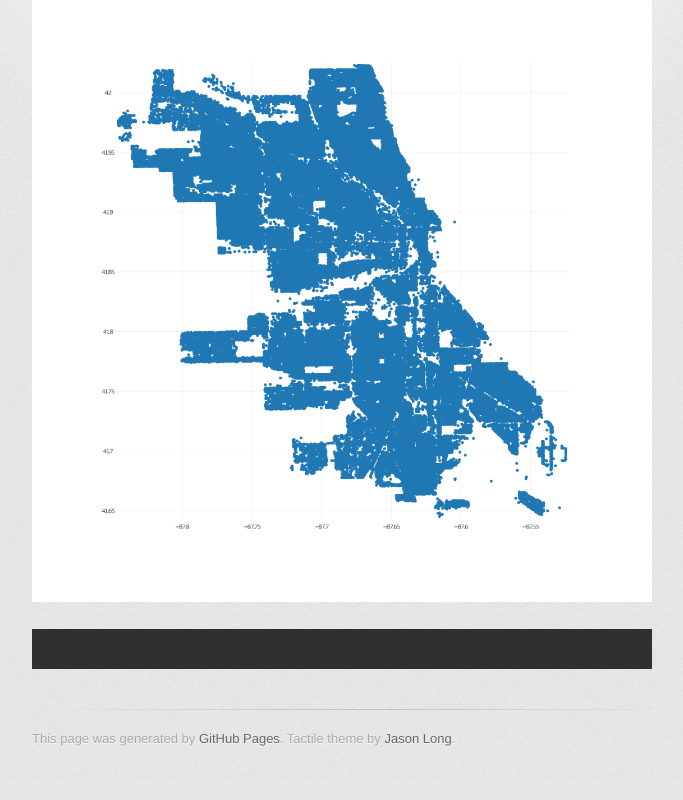
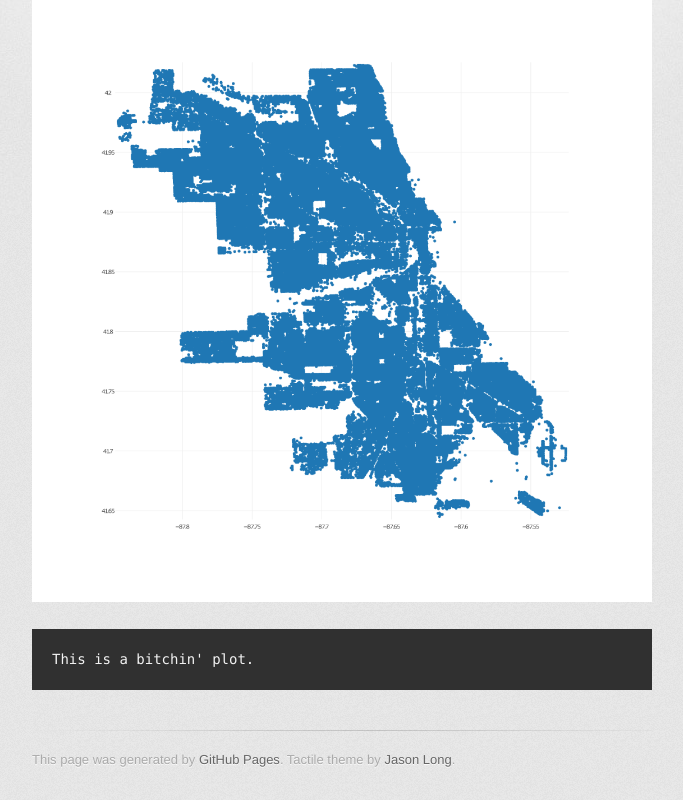
Before and after one commit to red-bin/chicago_parking_tickets, a plain HTML site: page index.html in a window 1280 px wide. Shown: the part 360-1160 px from the top of the page, without its empty margins (298-981 px from the left). Before the commit the page ends 1139 px from the top, so only its background shows below. Drawn offline with Linux system fonts and the light colour scheme; a web font is replaced by a local one.

Commit message:
Update index.html

```diff
--- a/index.html
+++ b/index.html
@@ -34,7 +34,7 @@
 
 <p><img src="basic-scatter.png" alt="png"></p>
 
-<div class="highlight highlight-source-python"><pre></pre></div>
+<div class="highlight highlight-source-python"><pre>This is a bitchin' plot.</pre></div>
         </section>
 
         <footer>
```
